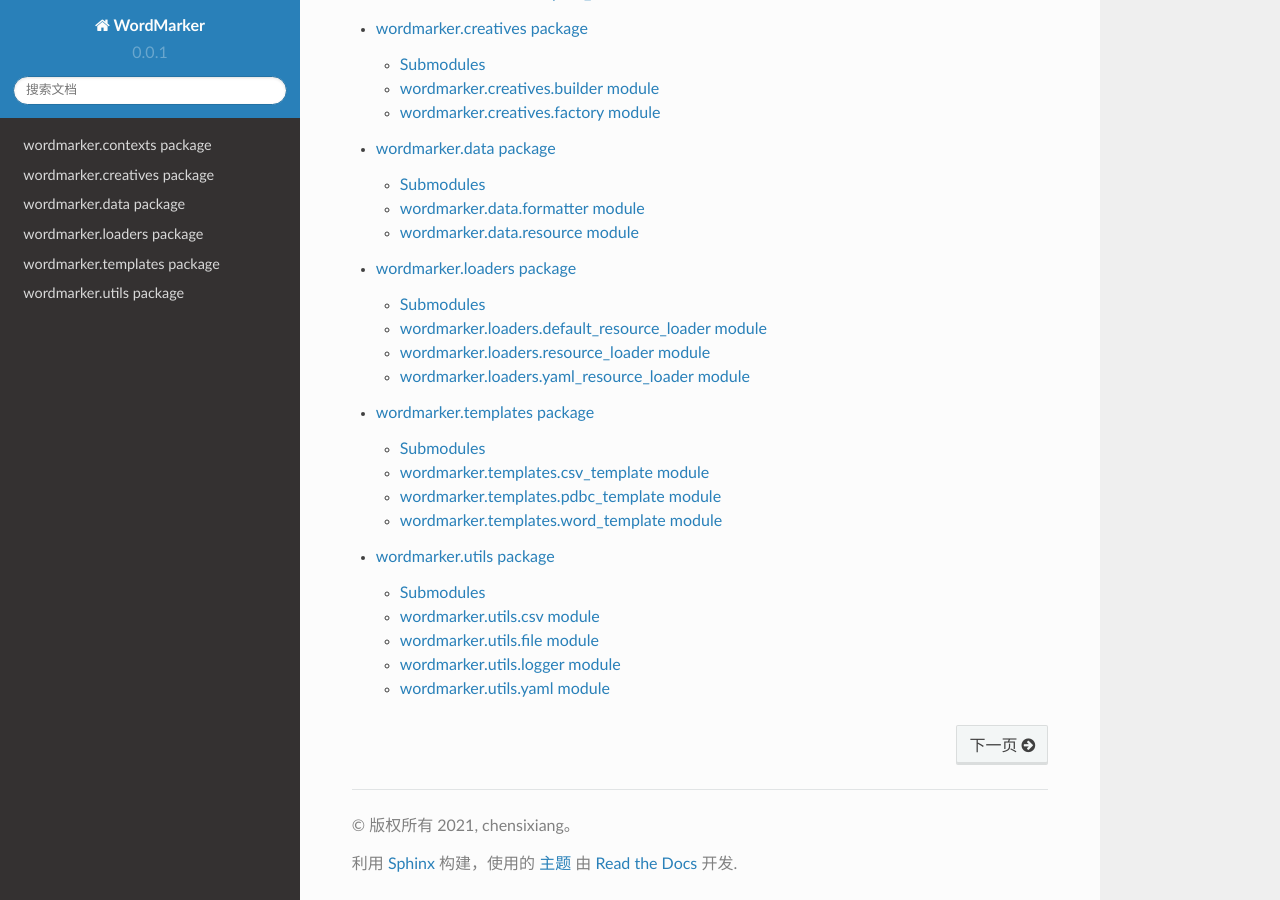
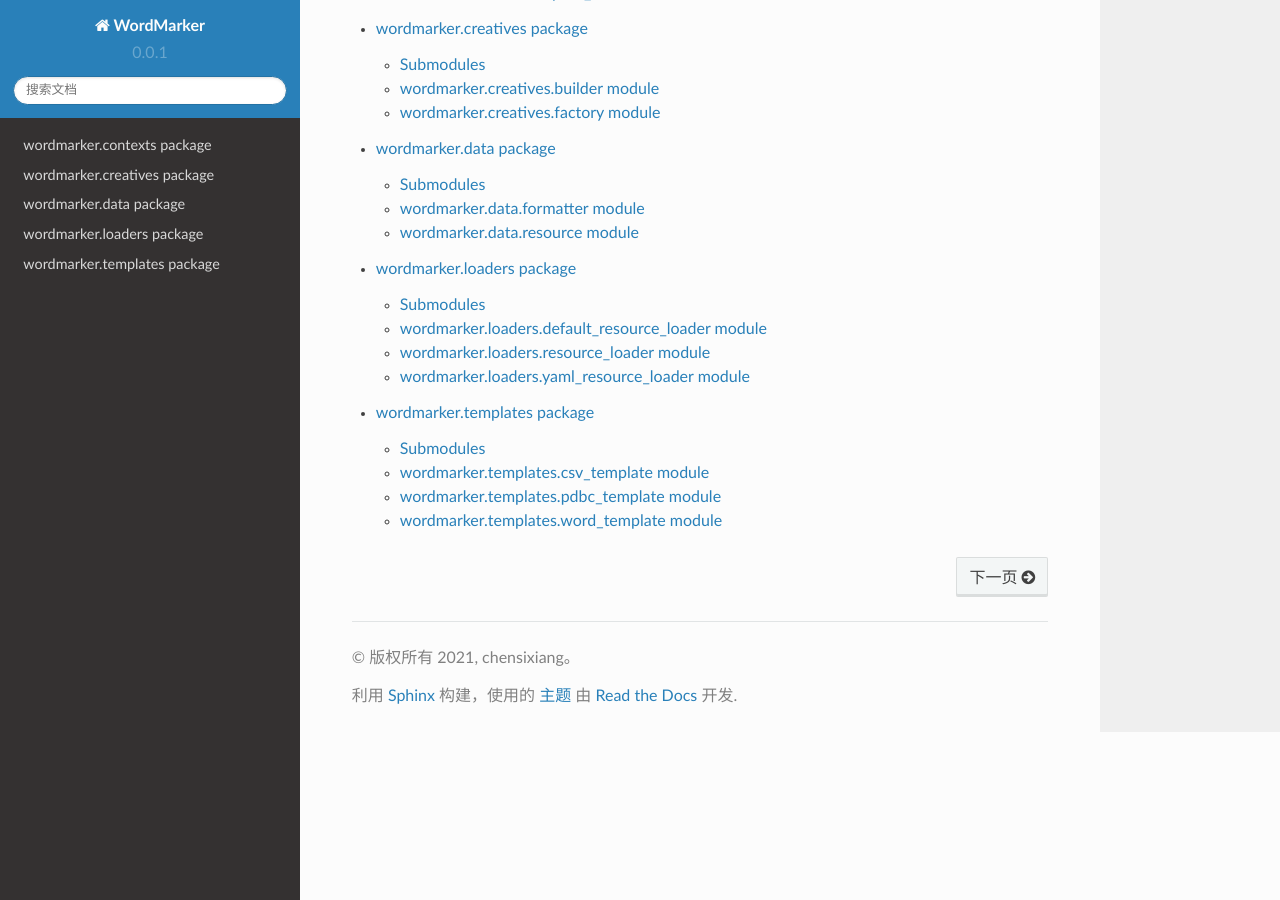
Before and after one commit to lostblackknight/wordmarker, a Sphinx documentation site: the page built from docs/source/index.rst, in a window 1280 px wide and 900 px high, scrolled down 891 px. Built offline with Sphinx 7.4.7 and the Read the Docs theme 2.0.0, drawn with Linux system fonts in a browser that asks for light colours; pages that are not in the unit, such as notebooks, are missing from menus.

Commit message:
update docs

```diff
--- a/docs/source/index.rst
+++ b/docs/source/index.rst
@@ -41,4 +41,3 @@ API 文档
    wordmarker.data
    wordmarker.loaders
    wordmarker.templates
-   wordmarker.utils
--- a/docs/source/wordmarker.utils.rst
+++ /dev/null
@@ -1,42 +0,0 @@
-wordmarker.utils package
-========================
-
-.. automodule:: wordmarker.utils
-   :members:
-   :undoc-members:
-   :show-inheritance:
-
-Submodules
-----------
-
-wordmarker.utils.csv module
----------------------------
-
-.. automodule:: wordmarker.utils.csv
-   :members:
-   :undoc-members:
-   :show-inheritance:
-
-wordmarker.utils.file module
-----------------------------
-
-.. automodule:: wordmarker.utils.file
-   :members:
-   :undoc-members:
-   :show-inheritance:
-
-wordmarker.utils.logger module
-------------------------------
-
-.. automodule:: wordmarker.utils.logger
-   :members:
-   :undoc-members:
-   :show-inheritance:
-
-wordmarker.utils.yaml module
-----------------------------
-
-.. automodule:: wordmarker.utils.yaml
-   :members:
-   :undoc-members:
-   :show-inheritance:
```
